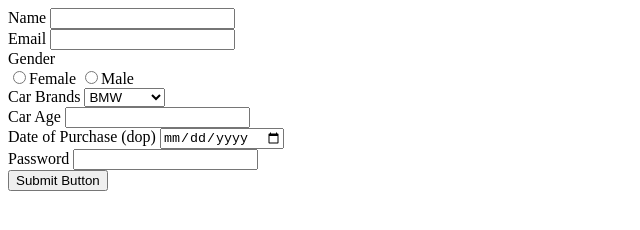
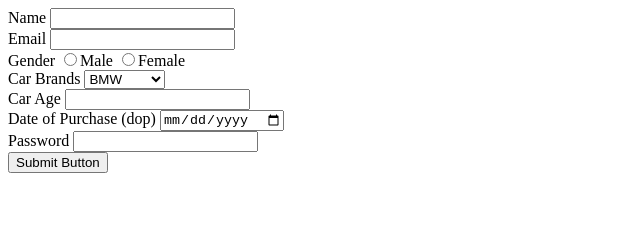
Before and after one commit to acciojob/car-insurance-form-PriyankaPK26, a website: page main.html in a window 1280 px wide. Shown: the whole page, without its empty margins (0-640 px from the left). Drawn offline with Linux system fonts and the light colour scheme.

Commit message:
created a submission

```diff
--- a/main.html
+++ b/main.html
@@ -13,14 +13,14 @@
 <form method="post">
 
 <label for="name">Name</label>
-<input type="Text" id="name" required><br>
+<input id="name" type="text" required><br>
 
 <label for="email">Email</label>
-<input type="Email" id="email" required><br>
+<input id="email" type="email" required><br>
 
-<label for="Gender">Gender</label><br>
-<input type="radio" id="Female" name="Gender" value="Female" required>Female
-<input type="radio" id="Male" name="Gender" value="Male" required>Male<br>
+	<label for="gender_m" for="gender_f" >Gender</label>
+		<input id="gender_m" type="radio" required name="gender" >Male
+		<input id="gender_f" type="radio" required name="gender">Female<br>
 
 <label for="cars">Car Brands</label>
 <select id="cars">
@@ -30,13 +30,13 @@
 </select><br>
 
 <label for="carage">Car Age</label>
-<input type="Number" id="carage" required><br>
+<input id="carage" type="Number"  required><br>
 
 <label for="dop">Date of Purchase (dop)</label>
-<input type="Date" id="dop" name="dop" required><br>
+<input id="dop" type="Date" name="dop" required><br>
 
 <label for="password">Password</label>
-<input type="Password" id="password" required><br>
+<input id="password" type="Password" required><br>
 
 <button type="submit">Submit Button</button>
 </form>
```
